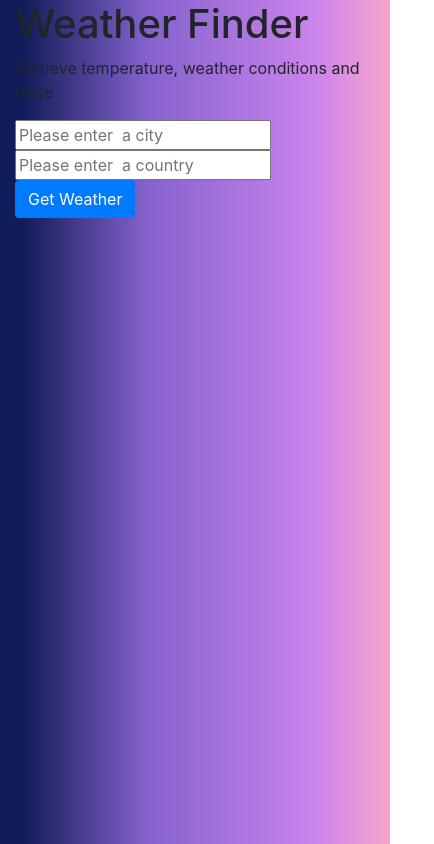
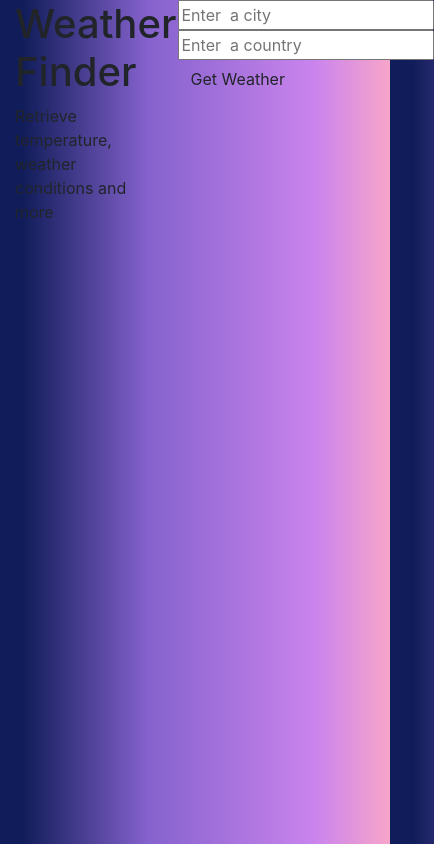
Before and after one commit to smayrant/weater-app, a React (Create React App) app: page / in a window 390 px wide. Shown: the whole page, 434 px wide, since content can reach past the window. Built offline with nearby package versions, Linux system fonts and the light colour scheme; the HTML template or start-up script is replaced by a standard one.

Commit message:
added styling for the input fields and changed the color scheme

```diff
--- a/src/App.css
+++ b/src/App.css
@@ -1,8 +1,18 @@
-.row{
-    display: flex;
-    align-content: center;
-    justify-content: center;
+ .wrapper {
+  height: 100vh;
+  display: flex;
+  justify-content: center;
+  align-items: center;
 }
+
+.main {
+  height: 70vh;
+  background: #fff;
+  box-shadow: 0px 13px 40px -13px rgba(0,0,0,0.75);
+
+  margin: 0 auto;
+}
+
 
 /* ------------ Left Side Styling ------------- */
 
@@ -35,3 +45,35 @@
     align-items: center;
     justify-content: center;
 }
+
+.input{
+    border: none;
+    background-color: transparent;
+    border-bottom: 1.5px solid #F7A5C9;
+    letter-spacing: 1.5px;
+    color: #fff;
+    outline: none;
+}
+
+.input2{
+    margin: 1.5em;
+}
+
+.btn{
+    color: white;
+    background-color: #F7A5C9;
+    font-weight: 700;
+    letter-spacing: 1.1px;
+}
+
+.weather-key {
+  color: #F7A5C9;
+  border-bottom: solid 2px rgba(255,255,255,0.06);
+  padding: 20px 0 20px 0;
+  font-weight: 400;
+}
+
+.weather-value {
+  color: #fff;
+  font-weight: 200;
+}
--- a/src/App.js
+++ b/src/App.js
@@ -59,10 +59,10 @@ class App extends Component {
           <div className="main">
             <div className="container">
               <div className="row">
-                <div className="col-md-5 title-container">
+                <div className="col-5 title-container">
                   <Titles />
                 </div>
-                <div className="col-md-7 form-container">
+                <div className="col-7 form-container">
                   <Form getWeather={this.getWeather} />
                   <Weather
                     temperature={this.state.temperature}
--- a/src/components/Form.js
+++ b/src/components/Form.js
@@ -4,9 +4,9 @@ const Form = props =>
     (
         <div>
             <form onSubmit={props.getWeather}>
-                <input className="input" type="text" name="city" placeholder="Please enter  a city" />
-                <input className="input" type="text" name="country" placeholder="Please enter  a country" />
-                <button className="btn btn-primary">Get Weather</button>
+                <input className="input" type="text" name="city" placeholder="Enter  a city" />
+                <input className="input input2" type="text" name="country" placeholder="Enter  a country" />
+                <button className="btn">Get Weather</button>
             </form>
         </div>
     )
--- a/src/components/Weather.js
+++ b/src/components/Weather.js
@@ -3,15 +3,15 @@ import React from 'react';
 const Weather = props => (
     <div>
         {/* information is only displayed on the page once props are not null */}
-        {props.city && props.country && <p>Location: {props.city}, {props.country}</p>}
+        {props.city && props.country && <p className="weather-key">Location: <span className="weather-value">{props.city}, {props.country}</span></p>}
 
-        {props.temperature && <p>Temperature: {props.temperature}</p>}
+        {props.temperature && <p className="weather-key">Temperature: <span className="weather-value">{props.temperature}</span></p>}
 
-        {props.humidity && <p>Humidity: {props.humidity}</p>}
+        {props.humidity && <p className="weather-key">Humidity: <span className="weather-value">{props.humidity}</span></p>}
 
-        {props.description && <p>Condition: {props.description}</p>}
+        {props.description && <p className="weather-key">Condition: <span className="weather-value">{props.description}</span></p>}
 
-        {props.error && <h3>{props.error}</h3>}
+        {props.error && <h3><span>{props.error}</span></h3>}
     </div>
 )
 
```
